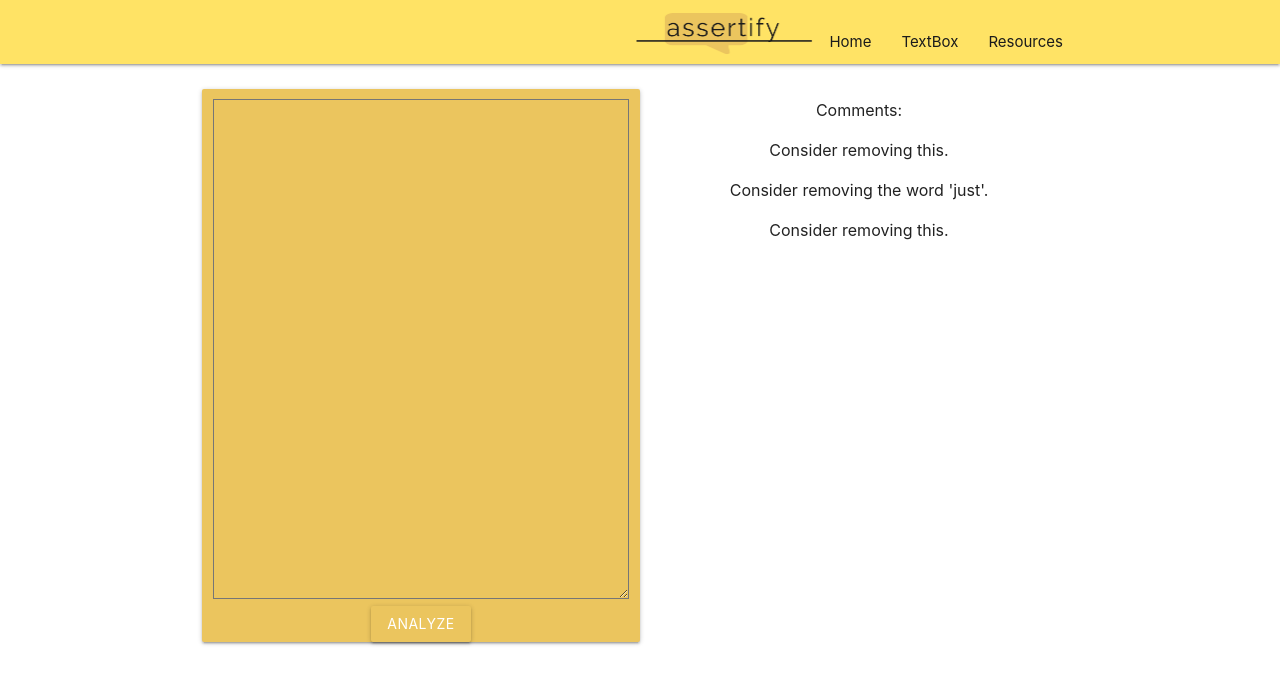
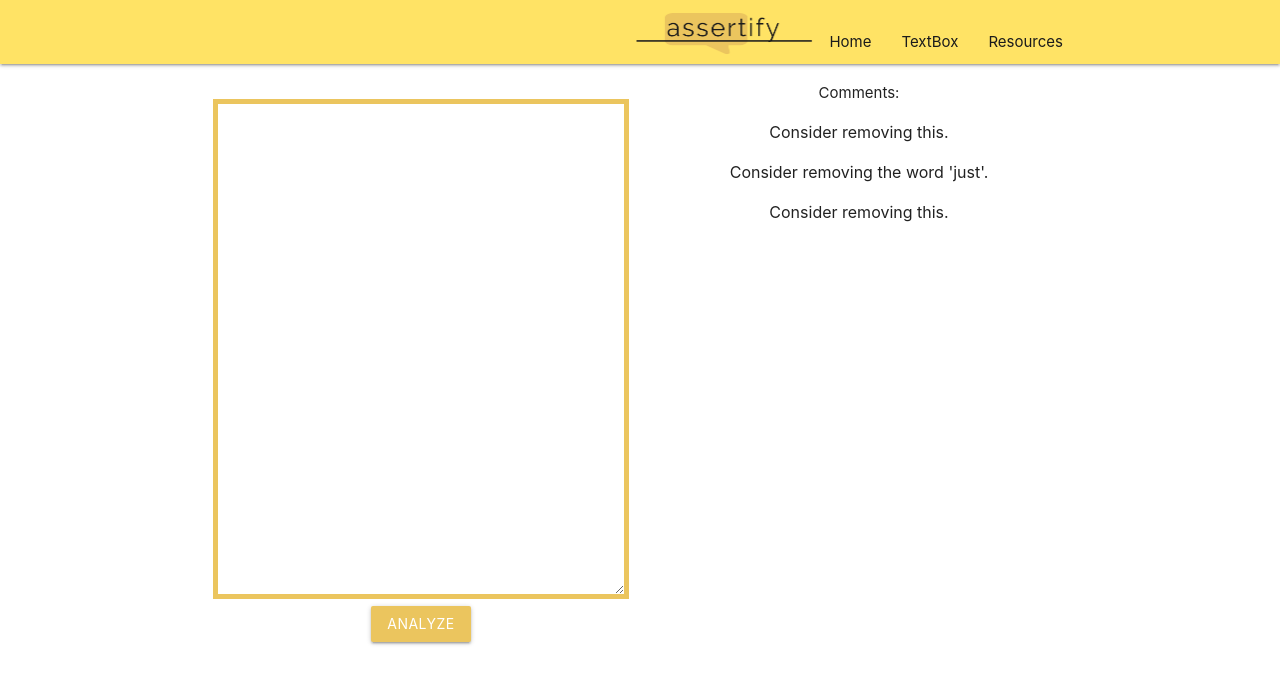
Before and after one commit to jmoens/assertify, a React (Create React App) app: page /translator in a window 1280 px wide. Shown: the top 684 px of the page. Built offline with nearby package versions, Linux system fonts and the light colour scheme.

Commit message:
box border

```diff
--- a/src/components/Styles.css
+++ b/src/components/Styles.css
@@ -6,6 +6,15 @@
 }
 .container{
     padding: 10px;
+}
+.noborder {
+    border: 0;
+    box-shadow: none;
+}
+.textboxYellow {
+    border-style: solid;
+    border-width: thick;
+    border-color: #EBC55E;
 }
 
 .darkYellow {
--- a/src/components/TextPage.js
+++ b/src/components/TextPage.js
@@ -73,7 +73,7 @@ class TextPage extends Component {
             let comments = []
             if(this.state.output['comments']) {
                 this.state.output['comments'].forEach(elem =>{
-                    comments.push(<p>{elem.suggestion}</p>)
+                    comments.push(<p key={comments.length}>{elem.suggestion}</p>)
                 })
                 console.log(comments)
             }
@@ -84,14 +84,12 @@ class TextPage extends Component {
         }
         return(
             <div className="container row">
-                <div className="card col s6 darkYellow lighten-4">
-                    <textarea className="textarea" onChange={this.onChange} onSubmit={this.onSubmit} />
+                <div className="card col s6 noborder">
+                    <textarea className="textarea textboxYellow" onChange={this.onChange} onSubmit={this.onSubmit} />
                 <a className="waves-effect btn darkYellow lighten-2 waves-light" onClick={this.onSubmit}>Analyze</a>
                 </div>
                 <div className="col s6">
-                <p>
                     {output}
-                </p>
                 </div>
             </div>
         )
```
